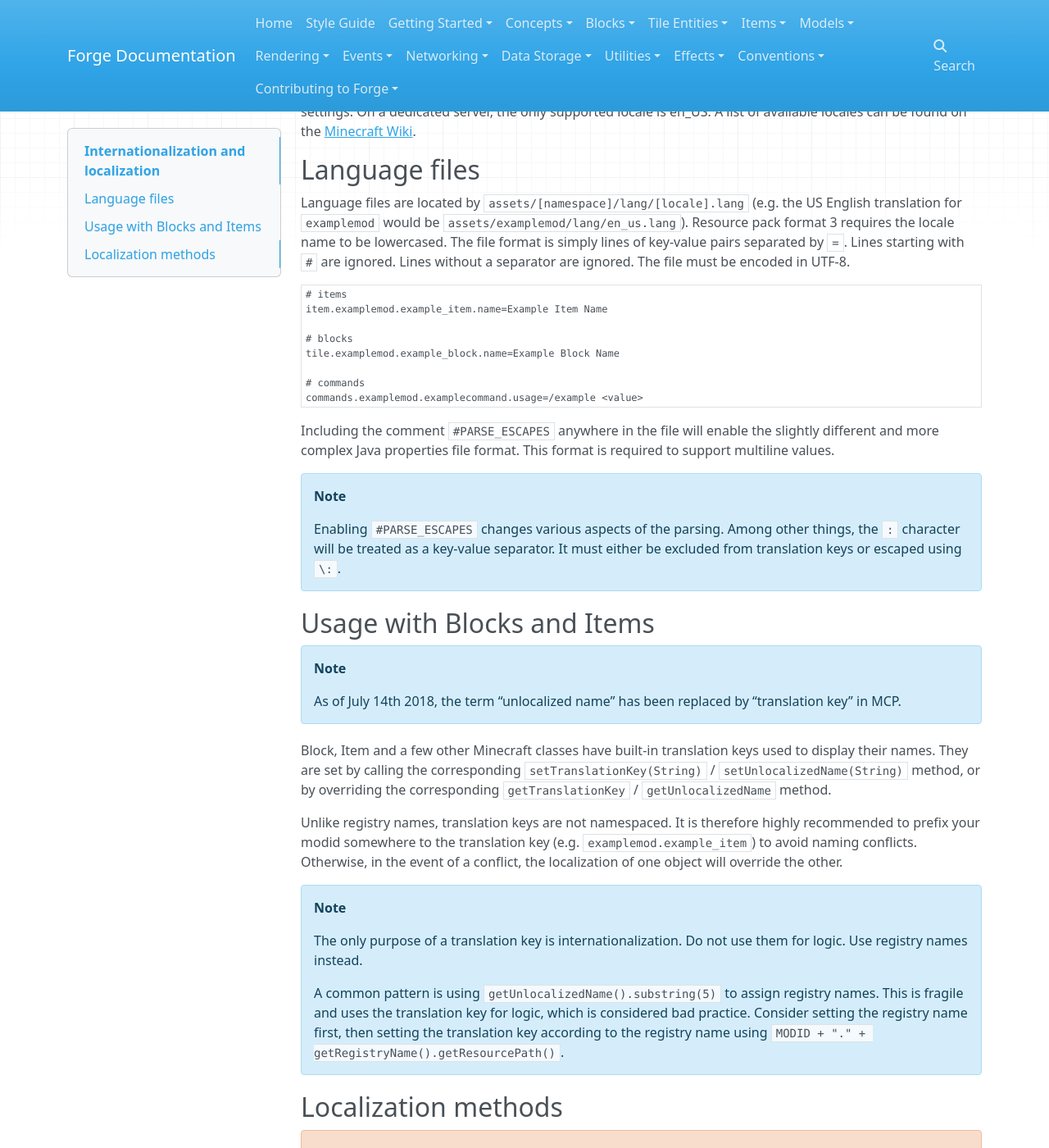
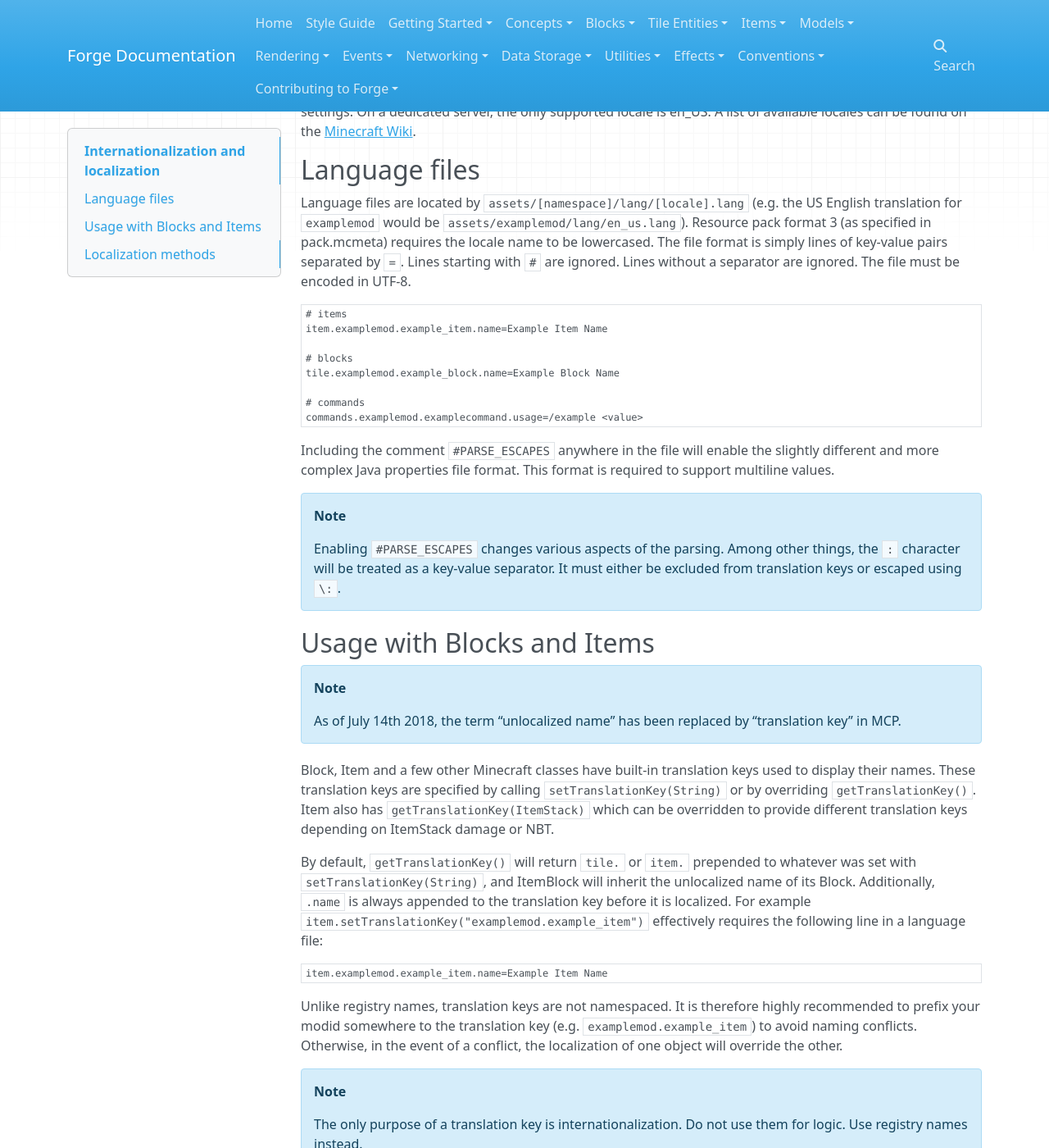
Before and after one commit to MinecraftForge/Documentation, an MkDocs documentation site: the page built from docs/concepts/internationalization.md, in a window 1280 px wide and 1400 px high, scrolled down 290 px. Shown: the whole window at 82% size. Built offline with MkDocs 1.6.1, drawn with Linux system fonts in a browser that asks for light colours; nearby versions of some CDN libraries; old or Windows-style settings are respelled for this version of MkDocs.

Commit message:
Remove usage of getUnlocalizedName and add info about .name suffix

````diff
--- a/docs/concepts/internationalization.md
+++ b/docs/concepts/internationalization.md
@@ -10,7 +10,7 @@ Localization will happen in the game's locale. In a Minecraft client the locale
 Language files
 --------------
 
-Language files are located by `assets/[namespace]/lang/[locale].lang` (e.g. the US English translation for `examplemod` would be `assets/examplemod/lang/en_us.lang`). Resource pack format 3 requires the locale name to be lowercased. The file format is simply lines of key-value pairs separated by `=`. Lines starting with `#` are ignored. Lines without a separator are ignored. The file must be encoded in UTF-8.
+Language files are located by `assets/[namespace]/lang/[locale].lang` (e.g. the US English translation for `examplemod` would be `assets/examplemod/lang/en_us.lang`). Resource pack format 3 (as specified in pack.mcmeta) requires the locale name to be lowercased. The file format is simply lines of key-value pairs separated by `=`. Lines starting with `#` are ignored. Lines without a separator are ignored. The file must be encoded in UTF-8.
 
 ```properties
 # items
@@ -34,7 +34,13 @@ Usage with Blocks and Items
 !!! note
     As of July 14th 2018, the term "unlocalized name" has been replaced by "translation key" in MCP.
 
-Block, Item and a few other Minecraft classes have built-in translation keys used to display their names. They are set by calling the corresponding `setTranslationKey(String)` / `setUnlocalizedName(String)` method, or by overriding the corresponding `getTranslationKey` / `getUnlocalizedName` method.
+Block, Item and a few other Minecraft classes have built-in translation keys used to display their names. These translation keys are specified by calling `setTranslationKey(String)` or by overriding `getTranslationKey()`. Item also has `getTranslationKey(ItemStack)` which can be overridden to provide different translation keys depending on ItemStack damage or NBT.
+
+By default, `getTranslationKey()` will return `tile.` or `item.` prepended to whatever was set with `setTranslationKey(String)`, and ItemBlock will inherit the unlocalized name of its Block. Additionally, `.name` is always appended to the translation key before it is localized. For example `item.setTranslationKey("examplemod.example_item")` effectively requires the following line in a language file:
+
+```properties
+item.examplemod.example_item.name=Example Item Name
+```
 
 Unlike registry names, translation keys are not namespaced. It is therefore highly recommended to prefix your modid somewhere to the translation key (e.g. `examplemod.example_item`) to avoid naming conflicts. Otherwise, in the event of a conflict, the localization of one object will override the other.
 
````
